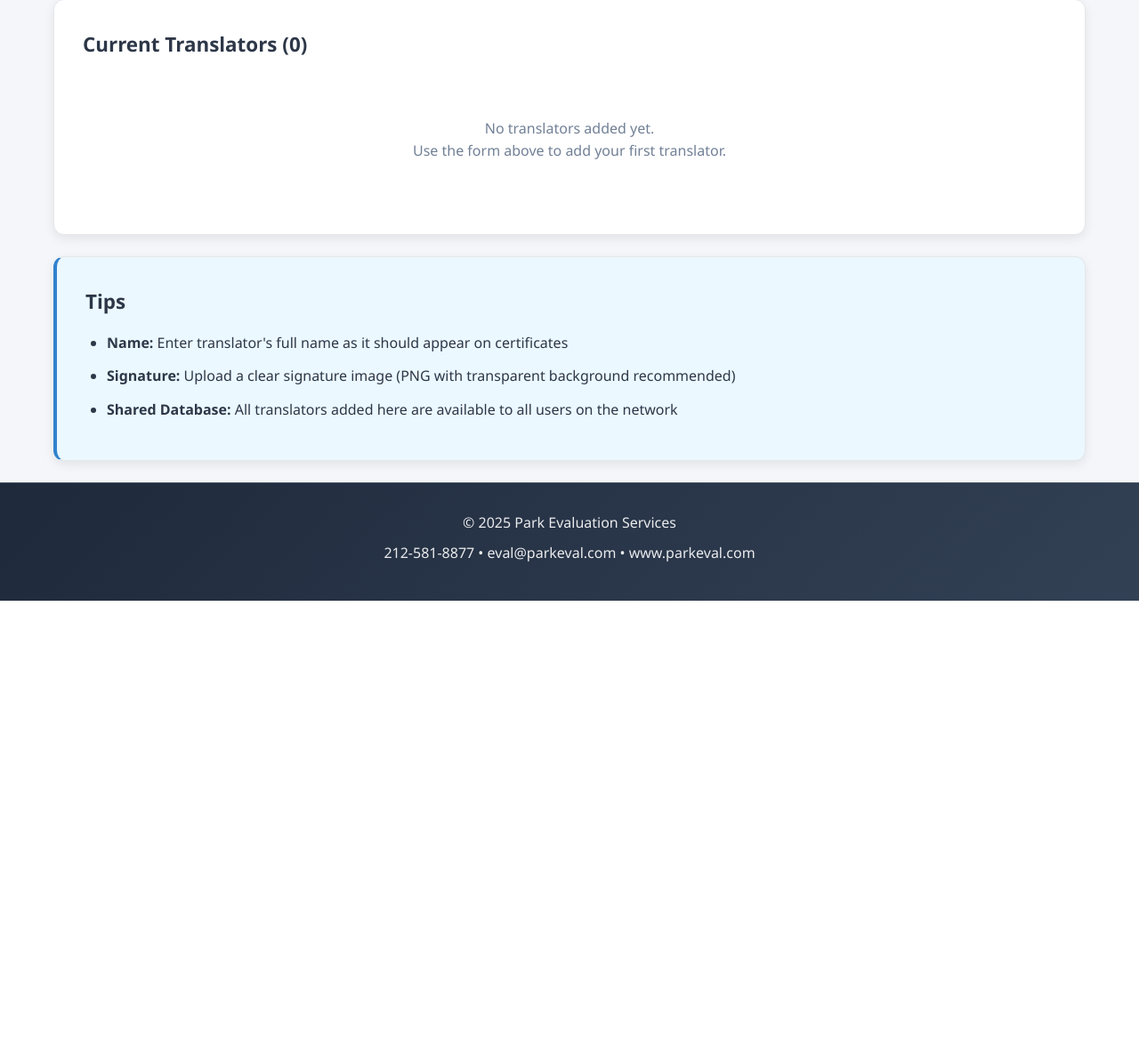
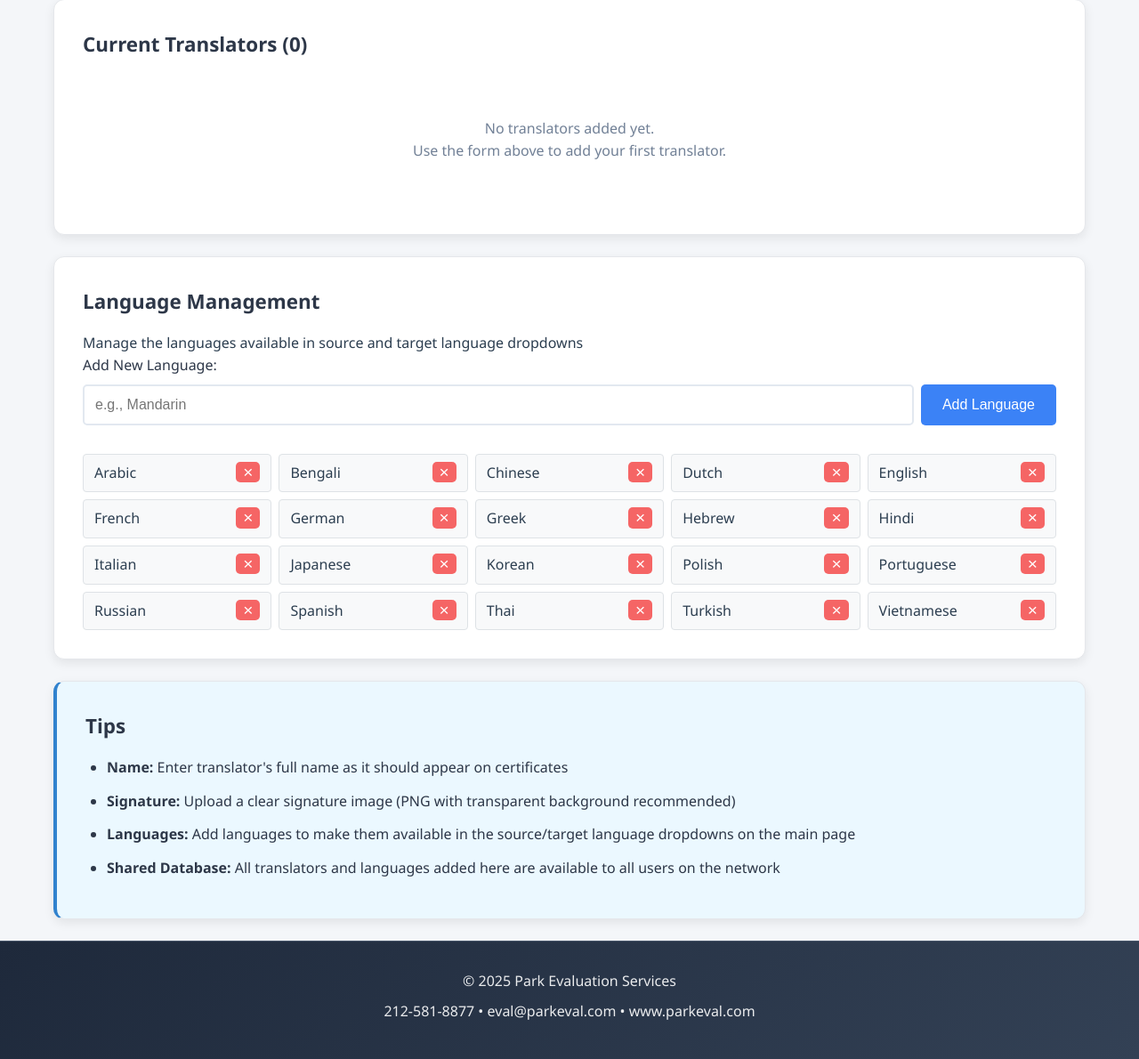
Before and after one commit to bjc144-svg/translationprocessor, a Flask app: page /translators in a window 1280 px wide. Shown: the part 752-1942 px from the top of the page at 89% size. Before the commit the page ends 1427 px from the top, so only its background shows below. Run offline with Flask 3, Linux system fonts and the light colour scheme.

Commit message:
Add language management to Administration console
Implements full language management system to allow users to customize
the source and target language dropdowns instead of using hardcoded lists.

NEW FEATURES:
- Language management UI in Administration page
- Add/delete languages functionality
- Languages stored in JSON file (data/languages.json)
- Grid layout for easy language viewing and management
- Languages automatically sorted alphabetically

BACKEND CHANGES:
- Create LanguageManager class (webapp/utils/language_manager.py)
- Initialize with 20 default common languages
- Add language_manager.add_language() method with duplicate checking
- Add language_manager.delete_language() method
- Add language_manager.get_languages() method
- Integrate with Flask app initialization

ROUTES ADDED:
- POST /languages/add - Add new language
- POST /languages/delete/<language> - Delete language

TEMPLATE UPDATES:
- Add language management section to translators.html
- Grid display of all configured languages
- Inline add language form with single input field
- Delete button (×) next to each language with confirmation
- Updated tips to mention language management
- CSS styling for languages-grid and language-item

INTEGRATION:
- Replace hardcoded get_common_languages() with language_manager
- Update index() route to use managed languages
- Update translators() route to pass languages to template
- Languages available to all users on network (shared JSON file)

USER EXPERIENCE:
- Simple, intuitive interface for language management
- One-click add with inline form
- Confirmation dialog before deleting languages
- Visual feedback with flash messages
- Languages immediately available in main page dropdowns

This allows administrators to customize the available languages without
modifying code, making the system more flexible and user-friendly.

https://claude.ai/code/session_01P9zLMjK9EGtdaAggADs84V

```diff
--- a/webapp/app.py
+++ b/webapp/app.py
@@ -13,6 +13,7 @@ import secrets
 # Import utilities
 from utils.translator_manager import TranslatorManager
 from utils.document_processor import DocumentProcessor
+from utils.language_manager import LanguageManager
 
 # Initialize Flask app
 app = Flask(__name__)
@@ -39,26 +40,18 @@ app.config['MAX_CONTENT_LENGTH'] = MAX_FILE_SIZE
 
 # Initialize managers
 translator_manager = TranslatorManager(data_dir=DATA_FOLDER)
+language_manager = LanguageManager(data_dir=DATA_FOLDER)
 document_processor = DocumentProcessor()
 
 def allowed_file(filename):
     """Check if file extension is allowed"""
     return '.' in filename and filename.rsplit('.', 1)[1].lower() in ALLOWED_EXTENSIONS
 
-def get_common_languages():
-    """Return list of common languages"""
-    return [
-        "English", "Spanish", "French", "German", "Italian",
-        "Portuguese", "Chinese", "Japanese", "Korean", "Arabic",
-        "Russian", "Hindi", "Bengali", "Polish", "Dutch",
-        "Turkish", "Vietnamese", "Thai", "Greek", "Hebrew"
-    ]
-
 @app.route('/')
 def index():
     """Main page - translation processor"""
     translators = translator_manager.get_translator_names()
-    languages = get_common_languages()
+    languages = language_manager.get_languages()
 
     return render_template(
         'index.html',
@@ -237,7 +230,7 @@ def download_file(filename):
 def translators():
     """Translator management page"""
     all_translators = translator_manager.get_all_translators()
-    languages = get_common_languages()
+    languages = language_manager.get_languages()
 
     return render_template(
         'translators.html',
@@ -350,6 +343,36 @@ def api_translators():
     translators = translator_manager.get_all_translators()
     return jsonify(translators)
 
+@app.route('/languages/add', methods=['POST'])
+def add_language():
+    """Add new language"""
+    language = request.form.get('language', '').strip()
+
+    if not language:
+        flash('Language name is required', 'error')
+        return redirect(url_for('translators'))
+
+    success, message = language_manager.add_language(language)
+
+    if success:
+        flash(message, 'success')
+    else:
+        flash(message, 'error')
+
+    return redirect(url_for('translators'))
+
+@app.route('/languages/delete/<language>', methods=['POST'])
+def delete_language(language):
+    """Delete language"""
+    success, message = language_manager.delete_language(language)
+
+    if success:
+        flash(message, 'success')
+    else:
+        flash(message, 'error')
+
+    return redirect(url_for('translators'))
+
 @app.route('/clear', methods=['POST'])
 def clear():
     """Clear uploaded file and form"""
--- a/webapp/templates/translators.html
+++ b/webapp/templates/translators.html
@@ -67,13 +67,45 @@
         {% endif %}
     </div>
 
+    <!-- Language Management -->
+    <div class="card">
+        <h3>Language Management</h3>
+        <p>Manage the languages available in source and target language dropdowns</p>
+
+        <form action="{{ url_for('add_language') }}" method="post" id="addLanguageForm" style="margin-bottom: 2rem;">
+            <div class="form-group">
+                <label for="language">Add New Language:</label>
+                <div style="display: flex; gap: 0.5rem;">
+                    <input type="text" id="language" name="language" required placeholder="e.g., Mandarin" style="flex: 1;">
+                    <button type="submit" class="btn btn-primary">Add Language</button>
+                </div>
+            </div>
+        </form>
+
+        <div class="languages-grid">
+            {% if languages %}
+                {% for language in languages %}
+                    <div class="language-item">
+                        <span>{{ language }}</span>
+                        <form action="{{ url_for('delete_language', language=language) }}" method="post" style="display:inline;">
+                            <button type="submit" class="btn btn-danger btn-small" onclick="return confirm('Delete {{ language }}?');">×</button>
+                        </form>
+                    </div>
+                {% endfor %}
+            {% else %}
+                <p class="text-muted">No languages configured</p>
+            {% endif %}
+        </div>
+    </div>
+
     <!-- Instructions -->
     <div class="card info-card">
         <h3>Tips</h3>
         <ul class="instructions">
             <li><strong>Name:</strong> Enter translator's full name as it should appear on certificates</li>
             <li><strong>Signature:</strong> Upload a clear signature image (PNG with transparent background recommended)</li>
-            <li><strong>Shared Database:</strong> All translators added here are available to all users on the network</li>
+            <li><strong>Languages:</strong> Add languages to make them available in the source/target language dropdowns on the main page</li>
+            <li><strong>Shared Database:</strong> All translators and languages added here are available to all users on the network</li>
         </ul>
     </div>
 
@@ -160,6 +192,34 @@ window.onclick = function(event) {
     display: flex;
     gap: 0.5rem;
 }
+
+.languages-grid {
+    display: grid;
+    grid-template-columns: repeat(auto-fill, minmax(200px, 1fr));
+    gap: 0.5rem;
+    margin-top: 1rem;
+}
+
+.language-item {
+    display: flex;
+    justify-content: space-between;
+    align-items: center;
+    padding: 0.5rem 0.75rem;
+    background-color: #f8f9fa;
+    border: 1px solid #dee2e6;
+    border-radius: 4px;
+}
+
+.language-item span {
+    flex: 1;
+}
+
+.language-item .btn-small {
+    margin-left: 0.5rem;
+    padding: 0.125rem 0.5rem;
+    font-size: 1.2rem;
+    line-height: 1;
+}
 </style>
 
 {% endblock %}
--- /dev/null
+++ b/webapp/utils/language_manager.py
@@ -0,0 +1,135 @@
+"""
+Language Manager
+Manages source and target languages for translation processing
+"""
+import json
+from pathlib import Path
+
+
+class LanguageManager:
+    def __init__(self, data_dir):
+        """
+        Initialize language manager
+
+        Args:
+            data_dir: Directory to store language data
+        """
+        self.data_dir = Path(data_dir)
+        self.data_dir.mkdir(parents=True, exist_ok=True)
+        self.languages_file = self.data_dir / 'languages.json'
+
+        # Initialize with default languages if file doesn't exist
+        if not self.languages_file.exists():
+            self._init_default_languages()
+
+    def _init_default_languages(self):
+        """Initialize with default common languages"""
+        default_languages = [
+            "English", "Spanish", "French", "German", "Italian",
+            "Portuguese", "Chinese", "Japanese", "Korean", "Arabic",
+            "Russian", "Hindi", "Bengali", "Polish", "Dutch",
+            "Turkish", "Vietnamese", "Thai", "Greek", "Hebrew"
+        ]
+
+        data = {
+            'languages': default_languages,
+            'version': '1.0'
+        }
+
+        with open(self.languages_file, 'w', encoding='utf-8') as f:
+            json.dump(data, f, indent=2, ensure_ascii=False)
+
+    def get_languages(self):
+        """
+        Get list of available languages
+
+        Returns:
+            List of language names
+        """
+        try:
+            with open(self.languages_file, 'r', encoding='utf-8') as f:
+                data = json.load(f)
+                return sorted(data.get('languages', []))
+        except Exception as e:
+            print(f"Error loading languages: {e}")
+            return []
+
+    def add_language(self, language):
+        """
+        Add a new language
+
+        Args:
+            language: Language name to add
+
+        Returns:
+            tuple: (success: bool, message: str)
+        """
+        language = language.strip()
+
+        if not language:
+            return False, "Language name cannot be empty"
+
+        try:
+            data = self._load_data()
+            languages = data.get('languages', [])
+
+            # Check if language already exists (case-insensitive)
+            if any(lang.lower() == language.lower() for lang in languages):
+                return False, f"Language '{language}' already exists"
+
+            # Add language
+            languages.append(language)
+            data['languages'] = languages
+
+            # Save
+            with open(self.languages_file, 'w', encoding='utf-8') as f:
+                json.dump(data, f, indent=2, ensure_ascii=False)
+
+            return True, f"Language '{language}' added successfully"
+
+        except Exception as e:
+            return False, f"Error adding language: {str(e)}"
+
+    def delete_language(self, language):
+        """
+        Delete a language
+
+        Args:
+            language: Language name to delete
+
+        Returns:
+            tuple: (success: bool, message: str)
+        """
+        try:
+            data = self._load_data()
+            languages = data.get('languages', [])
+
+            # Find and remove language (case-insensitive)
+            found = False
+            for i, lang in enumerate(languages):
+                if lang.lower() == language.lower():
+                    languages.pop(i)
+                    found = True
+                    break
+
+            if not found:
+                return False, f"Language '{language}' not found"
+
+            data['languages'] = languages
+
+            # Save
+            with open(self.languages_file, 'w', encoding='utf-8') as f:
+                json.dump(data, f, indent=2, ensure_ascii=False)
+
+            return True, f"Language '{language}' deleted successfully"
+
+        except Exception as e:
+            return False, f"Error deleting language: {str(e)}"
+
+    def _load_data(self):
+        """Load language data from file"""
+        try:
+            with open(self.languages_file, 'r', encoding='utf-8') as f:
+                return json.load(f)
+        except:
+            return {'languages': [], 'version': '1.0'}
```
